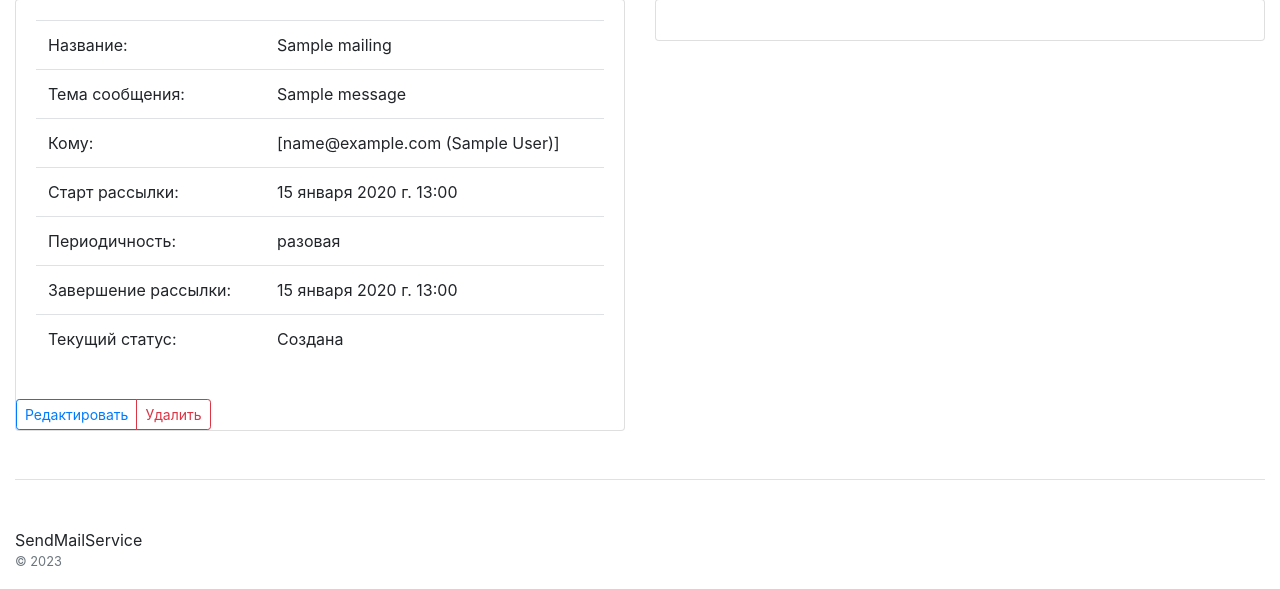
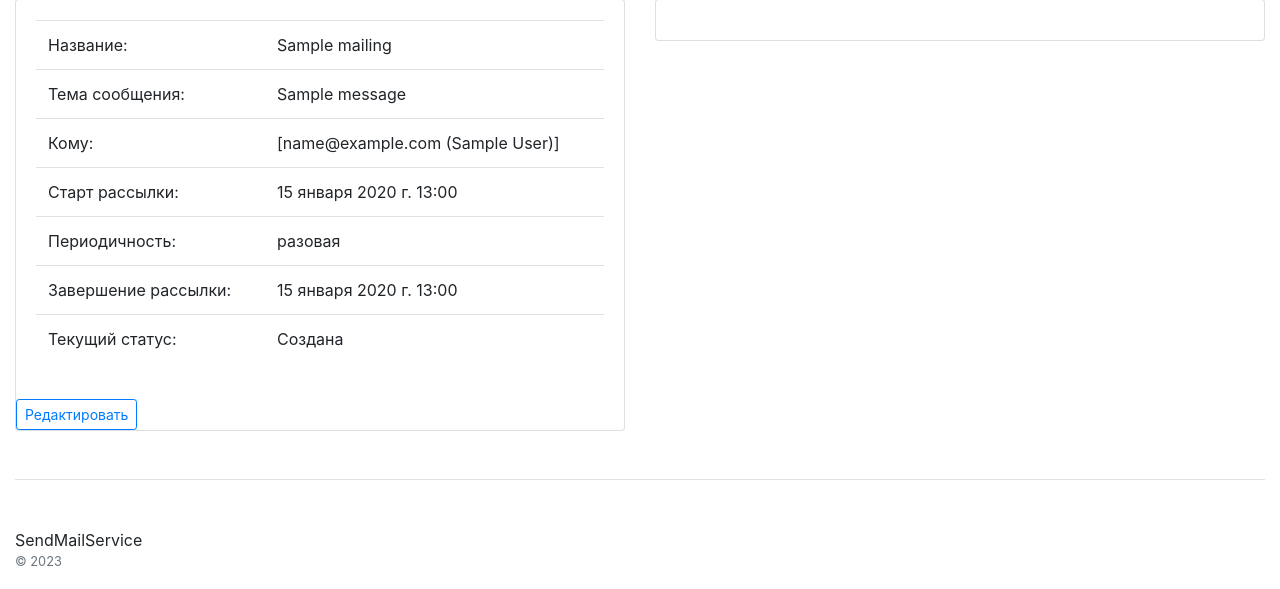
Before and after one commit to Nataly-Pro/CourseWebProject, a Django app: page /mailing_view/1 in a window 1280 px wide. Shown: the part 174-763 px from the top of the page. Run offline with Django 4.2, Linux system fonts and the light colour scheme; a user stored in the database is signed in; tables that the repository leaves empty hold one stand-in row (values such as "Sample post"); data that the repository does not hold is empty; parts of the project's set-up code (start-up, migrations or seed data) failed here and were passed over; some libraries are stand-ins or nearby versions.

Commit message:
Добавлена проверка прав доступа

```diff
--- a/sendmail/templates/sendmail/mailing_detail.html
+++ b/sendmail/templates/sendmail/mailing_detail.html
@@ -40,10 +40,16 @@
                 </div>
                 <div class="d-flex justify-content-between align-items-center">
                     <div class="btn-group">
-                        <a href="{% url 'sendmail:mailing_edit' object.pk %}" type="button"
+                        {% if perms.sendmail.set_is_activated %}
+                            <a href="{% url 'sendmail:mailing_mod_edit' object.pk %}" type="button"
                            class="btn btn-sm btn-outline-primary">Редактировать</a>
-                        <a href="{% url 'sendmail:mailing_delete' object.pk %}" type="button"
-                           class="btn btn-sm btn-outline-danger">Удалить</a>
+                        {% else %}
+
+                            <a href="{% url 'sendmail:mailing_edit' object.pk %}" type="button"
+                               class="btn btn-sm btn-outline-primary">Редактировать</a>
+                            <a href="{% url 'sendmail:mailing_delete' object.pk %}" type="button"
+                               class="btn btn-sm btn-outline-danger">Удалить</a>
+                        {% endif %}
                     </div>
                 </div>
             </div>
```
